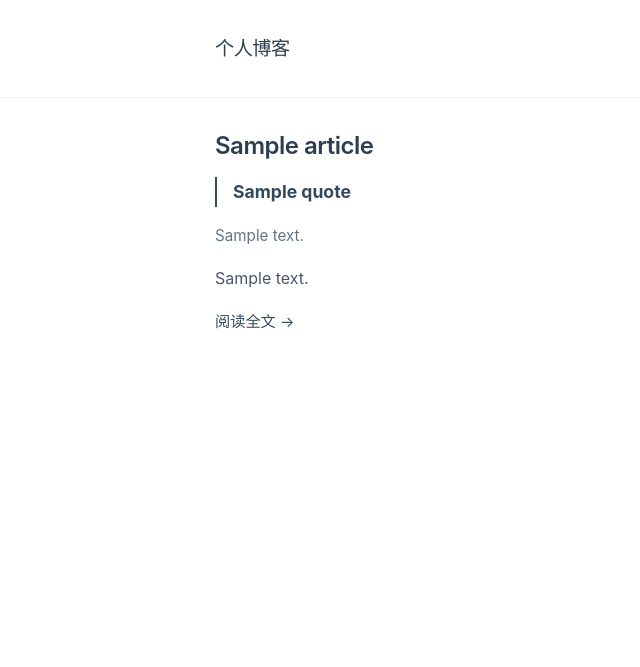
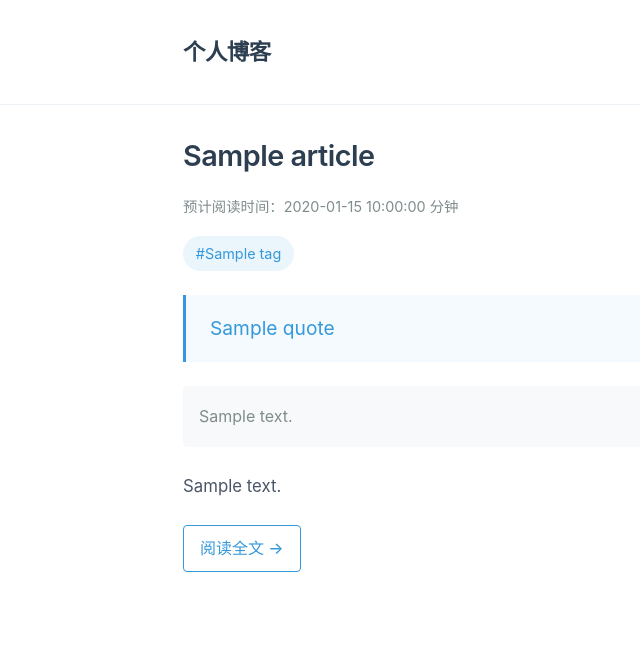
Before and after one commit to wuyingxue1230/knowledge_web, a Flask app: template templates/index.html in a window 1280 px wide. Shown: the top 667 px of the page, without its empty margins (121-761 px from the left). Run offline with Flask 3, Linux system fonts and the light colour scheme; the template is opened without the code that fills it: most values are stand-ins (such as "Sample title", 1, 10 or a date in 2020).

Commit message:
修改样式

```diff
--- a/app.py
+++ b/app.py
@@ -4,6 +4,8 @@ from config import Config
 import time
 import markdown
 import json
+import re
+import math
 
 app = Flask(__name__)
 app.config.from_object(Config)
@@ -46,64 +48,137 @@ class FeishuAPI:
             "Content-Type": "application/json"
         }
 
-        response = requests.get(url, headers=headers)
-        result = response.json()
+        try:
+            response = requests.get(url, headers=headers)
+            result = response.json()
 
-        if result.get("code") == 0:
-            return result.get("data", {}).get("items", [])
-        else:
-            raise Exception(f"获取记录失败: {result}")
+            if result.get("code") == 0:
+                return result.get("data", {}).get("items", [])
+            else:
+                error_msg = f"获取记录失败: 错误码 {result.get('code')}, 错误信息: {result.get('msg')}"
+                print(error_msg)  # 打印错误信息以便调试
+                raise Exception(error_msg)
+        except requests.exceptions.RequestException as e:
+            error_msg = f"请求飞书API失败: {str(e)}"
+            print(error_msg)  # 打印错误信息以便调试
+            raise Exception(error_msg)
+        except json.JSONDecodeError as e:
+            error_msg = f"解析飞书API响应失败: {str(e)}"
+            print(error_msg)  # 打印错误信息以便调试
+            raise Exception(error_msg)
 
 def process_field(field):
-    """处理字段值，确保返回字符串"""
+    """处理字段值，确保返回格式化的字符串"""
     if field is None:
         return ""
 
-    # 如果是列表，将所有项连接成字符串
+    # 如果是列表，将所有项格式化后连接成字符串
     if isinstance(field, list):
-        return "\n".join(str(item) for item in field)
+        formatted_items = []
+        for item in field:
+            if isinstance(item, dict):
+                # 处理字典类型的列表项
+                text = item.get("text", "")
+                if text:
+                    formatted_items.append(text)
+            else:
+                formatted_items.append(str(item))
+        return "\n".join(formatted_items)
 
-    # 如果是字典，直接查找 text 字段
+    # 如果是字典，优化处理text字段
     if isinstance(field, dict):
-        return str(field.get("text", ""))
+        text = field.get("text", "")
+        # 处理可能的Markdown格式
+        if text:
+            # 清理多余的转义字符
+            text = text.replace('\\n', '\n').replace('\\r', '\r').strip()
+            # 规范化换行符
+            text = '\n'.join(line.strip() for line in text.splitlines())
+            return text
+        return ""
 
-    # 如果是字符串，尝试解析 JSON
+    # 如果是字符串，尝试解析JSON并格式化
     if isinstance(field, str):
         try:
-            # 尝试解析 JSON 字符串
+            # 尝试解析JSON字符串
             field_dict = json.loads(field)
             if isinstance(field_dict, dict):
-                return str(field_dict.get("text", field))
+                # 处理字典格式
+                text = field_dict.get("text", field)
+                if text:
+                    # 清理并格式化文本
+                    text = text.replace('\\n', '\n').replace('\\r', '\r').strip()
+                    return '\n'.join(line.strip() for line in text.splitlines())
+            elif isinstance(field_dict, list):
+                # 处理列表格式
+                formatted_items = []
+                for item in field_dict:
+                    if isinstance(item, dict):
+                        text = item.get("text", "")
+                        if text:
+                            formatted_items.append(text)
+                    else:
+                        formatted_items.append(str(item))
+                return '\n'.join(formatted_items)
+            return str(field_dict)
         except json.JSONDecodeError:
-            return field
+            # 如果不是JSON格式，清理并格式化原始文本
+            text = field.replace('\\n', '\n').replace('\\r', '\r').strip()
+            return '\n'.join(line.strip() for line in text.splitlines())
 
-    return str(field)
+    return str(field).strip()
 
 def render_markdown(text):
     """将Markdown文本转换为HTML"""
     return markdown.markdown(text, extensions=['extra'])
+
+def estimate_reading_time(text):
+    """估计阅读时间（分钟）"""
+    words = len(re.findall(r'\w+', text))
+    # 假设中文阅读速度每分钟300字
+    return math.ceil(words / 300)
+
+def extract_tags(content):
+    """从内容中提取标签"""
+    # 简单的标签提取逻辑，可以根据需要调整
+    tags = []
+    # 查找 #标签# 格式的文本
+    tag_matches = re.findall(r'#(.*?)#', content)
+    if tag_matches:
+        tags.extend(tag_matches)
+    return list(set(tags))
 
 feishu_api = FeishuAPI(Config.FEISHU_APP_ID, Config.FEISHU_APP_SECRET)
 
 @app.route('/')
 def index():
     try:
+        print("开始获取飞书多维表格数据...")
+        print(f"使用的配置：BASE_ID={Config.BASE_ID}, TABLE_ID={Config.TABLE_ID}")
         records = feishu_api.get_records(Config.BASE_ID, Config.TABLE_ID)
+        print(f"成功获取到 {len(records)} 条记录")
         articles = []
         for record in records:
             fields = record.get("fields", {})
             content = process_field(fields.get("概要内容输出"))
+            tags = extract_tags(content)
+            reading_time = estimate_reading_time(content)
+
             article = {
                 "id": record.get("record_id"),
                 "title": process_field(fields.get("标题")),
                 "quote": process_field(fields.get("金句输出")),
                 "comment": process_field(fields.get("西瓜点评")),
-                "content": content[:100] + "..." if len(content) > 100 else content
+                "content": content[:200] + "..." if len(content) > 200 else content,
+                "tags": tags,
+                "reading_time": reading_time
             }
             articles.append(article)
         return render_template('index.html', articles=articles)
     except Exception as e:
-        return jsonify({"error": str(e)}), 500
+        error_message = f"获取数据失败: {str(e)}"
+        print(error_message)
+        return render_template('error.html', error=error_message), 500
 
 @app.route('/article/<record_id>')
 def article_detail(record_id):
@@ -114,12 +189,21 @@ def article_detail(record_id):
             if record.get("record_id") == record_id:
                 fields = record.get("fields", {})
                 content = process_field(fields.get("概要内容输出"))
+                # 确保content是纯文本格式的Markdown
+                if isinstance(content, str):
+                    content = content.replace('\\n', '\n')  # 处理可能的转义换行符
+
+                tags = extract_tags(content)
+                reading_time = estimate_reading_time(content)
+
                 article = {
                     "id": record_id,
                     "title": process_field(fields.get("标题")),
                     "quote": process_field(fields.get("金句输出")),
                     "comment": process_field(fields.get("西瓜点评")),
-                    "content": render_markdown(content)
+                    "content": render_markdown(content),
+                    "tags": tags,
+                    "reading_time": reading_time
                 }
                 break
         if article:
--- a/requirements.txt
+++ b/requirements.txt
@@ -1,3 +1,4 @@
 Flask==3.0.0
 requests==2.31.0
 python-dotenv==1.0.0
+markdown==3.5.2
--- a/templates/base.html
+++ b/templates/base.html
@@ -8,10 +8,12 @@
         :root {
             --text-color: #2c3e50;
             --background-color: #ffffff;
-            --accent-color: #34495e;
+            --accent-color: #3498db;
             --border-color: #edf2f7;
             --spacing: 2rem;
-            --content-width: 42rem;
+            --content-width: 46rem;
+            --secondary-color: #7f8c8d;
+            --code-bg: #f8f9fa;
         }
 
         * {
@@ -21,8 +23,8 @@
         }
 
         body {
-            font-family: -apple-system, "SF Pro Text", BlinkMacSystemFont, "Segoe UI", Roboto, sans-serif;
-            line-height: 1.7;
+            font-family: -apple-system, "SF Pro SC", "SF Pro Text", "SF Pro Icons", "PingFang SC", BlinkMacSystemFont, "Segoe UI", Roboto, "Helvetica Neue", sans-serif;
+            line-height: 1.8;
             color: var(--text-color);
             background: var(--background-color);
             -webkit-font-smoothing: antialiased;
@@ -39,14 +41,23 @@
             padding: var(--spacing) 0;
             margin-bottom: var(--spacing);
             border-bottom: 1px solid var(--border-color);
+            background: rgba(255, 255, 255, 0.98);
+            position: sticky;
+            top: 0;
+            z-index: 100;
+            backdrop-filter: blur(8px);
         }
 
         .site-title {
-            font-size: 1.2rem;
-            font-weight: 500;
+            font-size: 1.4rem;
+            font-weight: 600;
             color: var(--text-color);
             text-decoration: none;
             letter-spacing: -0.5px;
+        }
+
+        .site-title:hover {
+            color: var(--accent-color);
         }
 
         h1, h2 {
@@ -56,12 +67,12 @@
         }
 
         h2 {
-            font-size: 1.5rem;
-            margin-bottom: 1rem;
+            font-size: 1.8rem;
+            margin-bottom: 1.2rem;
         }
 
         .article-card {
-            margin-bottom: var(--spacing);
+            margin-bottom: calc(var(--spacing) * 2);
             padding-bottom: var(--spacing);
             border-bottom: 1px solid var(--border-color);
         }
@@ -70,9 +81,16 @@
             border-bottom: none;
         }
 
+        .article-meta {
+            font-size: 0.9rem;
+            color: var(--secondary-color);
+            margin-bottom: 1rem;
+        }
+
         .article-title {
             color: var(--text-color);
             text-decoration: none;
+            transition: color 0.2s ease;
         }
 
         .article-title:hover {
@@ -80,49 +98,54 @@
         }
 
         .quote {
-            font-size: 1.1rem;
+            font-size: 1.2rem;
             color: var(--accent-color);
-            margin: 1rem 0;
-            padding-left: 1rem;
-            border-left: 2px solid var(--accent-color);
+            margin: 1.5rem 0;
+            padding: 1rem 1.5rem;
+            border-left: 3px solid var(--accent-color);
+            background: rgba(52, 152, 219, 0.05);
+            border-radius: 0 4px 4px 0;
         }
 
         .comment {
-            font-size: 0.95rem;
-            color: #64748b;
-            margin: 1rem 0;
+            font-size: 1rem;
+            color: var(--secondary-color);
+            margin: 1.5rem 0;
+            padding: 1rem;
+            background: var(--code-bg);
+            border-radius: 4px;
         }
 
         .content {
-            margin: 1rem 0;
+            margin: 1.5rem 0;
             color: #4a5568;
+            font-size: 1.05rem;
         }
 
-        /* Markdown 样式 */
         .content h1, .content h2, .content h3, .content h4 {
-            margin: 1.5rem 0 1rem;
+            margin: 2rem 0 1rem;
             color: var(--text-color);
             font-weight: 600;
             line-height: 1.3;
         }
 
-        .content h1 { font-size: 1.8rem; }
-        .content h2 { font-size: 1.5rem; }
-        .content h3 { font-size: 1.3rem; }
-        .content h4 { font-size: 1.1rem; }
+        .content h1 { font-size: 2rem; }
+        .content h2 { font-size: 1.7rem; }
+        .content h3 { font-size: 1.4rem; }
+        .content h4 { font-size: 1.2rem; }
 
         .content p {
-            margin: 1rem 0;
-            line-height: 1.7;
+            margin: 1.2rem 0;
+            line-height: 1.8;
         }
 
         .content ul, .content ol {
-            margin: 1rem 0;
-            padding-left: 1.5rem;
+            margin: 1.2rem 0;
+            padding-left: 1.8rem;
         }
 
         .content li {
-            margin: 0.5rem 0;
+            margin: 0.8rem 0;
         }
 
         .content strong {
@@ -135,53 +158,66 @@
         }
 
         .content code {
-            background: #f7fafc;
+            background: var(--code-bg);
             padding: 0.2rem 0.4rem;
             border-radius: 0.2rem;
             font-size: 0.9em;
             color: #2d3748;
+            font-family: "SF Mono", Consolas, Monaco, "Andale Mono", monospace;
         }
 
         .content pre {
-            background: #f7fafc;
-            padding: 1rem;
+            background: var(--code-bg);
+            padding: 1.2rem;
             border-radius: 0.5rem;
             overflow-x: auto;
-            margin: 1rem 0;
+            margin: 1.5rem 0;
         }
 
         .content pre code {
             background: none;
             padding: 0;
+            font-size: 0.95em;
+            line-height: 1.6;
         }
 
         .content blockquote {
             border-left: 4px solid var(--accent-color);
-            margin: 1rem 0;
-            padding: 0.5rem 0 0.5rem 1rem;
+            margin: 1.5rem 0;
+            padding: 1rem 1.5rem;
             color: #4a5568;
             font-style: italic;
+            background: rgba(52, 152, 219, 0.05);
+            border-radius: 0 4px 4px 0;
         }
 
         .content img {
             max-width: 100%;
             height: auto;
             border-radius: 0.5rem;
-            margin: 1rem 0;
+            margin: 1.5rem 0;
+            box-shadow: 0 4px 12px rgba(0, 0, 0, 0.1);
         }
 
         .read-more {
-            margin-top: 1rem;
+            margin-top: 1.5rem;
         }
 
         .read-more-link {
+            display: inline-block;
             color: var(--accent-color);
             text-decoration: none;
-            font-size: 0.95rem;
+            font-size: 1rem;
+            font-weight: 500;
+            padding: 0.5rem 1rem;
+            border: 1px solid var(--accent-color);
+            border-radius: 4px;
+            transition: all 0.2s ease;
         }
 
         .read-more-link:hover {
-            text-decoration: underline;
+            background: var(--accent-color);
+            color: white;
         }
 
         .article-footer {
@@ -191,32 +227,80 @@
         }
 
         .back-link {
+            display: inline-flex;
+            align-items: center;
             color: var(--accent-color);
             text-decoration: none;
-            font-size: 0.95rem;
+            font-size: 1rem;
+            font-weight: 500;
+            transition: color 0.2s ease;
         }
 
         .back-link:hover {
-            text-decoration: underline;
+            color: var(--text-color);
         }
 
         .empty-state {
             text-align: center;
-            padding: var(--spacing);
-            color: #64748b;
+            padding: calc(var(--spacing) * 2);
+            color: var(--secondary-color);
+            font-size: 1.1rem;
+        }
+
+        .tags {
+            margin: 1rem 0;
+            display: flex;
+            flex-wrap: wrap;
+            gap: 0.5rem;
+        }
+
+        .tag {
+            display: inline-block;
+            padding: 0.3rem 0.8rem;
+            background: rgba(52, 152, 219, 0.1);
+            color: var(--accent-color);
+            border-radius: 20px;
+            font-size: 0.9rem;
+            text-decoration: none;
+            transition: all 0.2s ease;
+        }
+
+        .tag:hover {
+            background: var(--accent-color);
+            color: white;
+        }
+
+        .reading-time {
+            color: var(--secondary-color);
+            font-size: 0.9rem;
+            margin-left: 1rem;
         }
 
         @media (max-width: 768px) {
             :root {
                 --spacing: 1.5rem;
+                --content-width: 100%;
+            }
+
+            body {
+                font-size: 16px;
             }
 
             h2 {
-                font-size: 1.3rem;
+                font-size: 1.5rem;
             }
 
             .quote {
+                font-size: 1.1rem;
+                padding: 0.8rem 1rem;
+            }
+
+            .content {
                 font-size: 1rem;
+            }
+
+            .article-card {
+                margin-bottom: var(--spacing);
             }
         }
     </style>
--- a/templates/index.html
+++ b/templates/index.html
@@ -6,16 +6,26 @@
 {% if articles %}
     {% for article in articles %}
     <article class="article-card">
-        <h2><a href="/article/{{ article.id }}" target="_blank" class="article-title">{{ article.title }}</a></h2>
+        <h2><a href="/article/{{ article.id }}" class="article-title">{{ article.title }}</a></h2>
+        <div class="article-meta">
+            预计阅读时间：{{ article.reading_time }} 分钟
+        </div>
+        {% if article.tags %}
+        <div class="tags">
+            {% for tag in article.tags %}
+            <span class="tag">#{{ tag }}</span>
+            {% endfor %}
+        </div>
+        {% endif %}
         {% if article.quote %}
-        <div class="quote"><strong>{{ article.quote }}</strong></div>
+        <div class="quote">{{ article.quote }}</div>
         {% endif %}
         {% if article.comment %}
         <div class="comment">{{ article.comment }}</div>
         {% endif %}
         <div class="content">{{ article.content }}</div>
         <div class="read-more">
-            <a href="/article/{{ article.id }}" target="_blank" class="read-more-link">阅读全文 →</a>
+            <a href="/article/{{ article.id }}" class="read-more-link">阅读全文 →</a>
         </div>
     </article>
     {% endfor %}
```
Also changed, not shown: templates/detail.html (+10 -0 lines).
